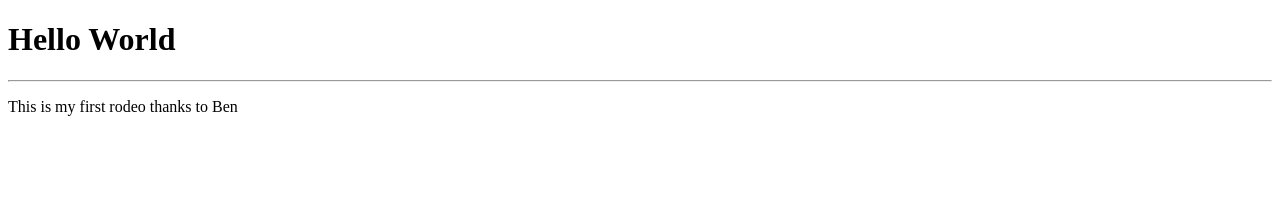
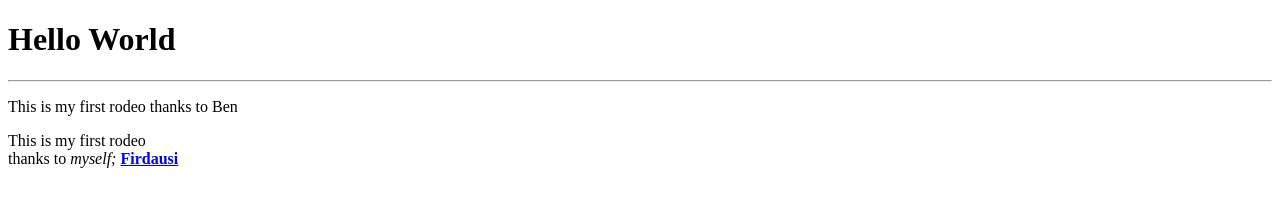
Before and after one commit to FirdausiAtta/New-folder, a plain HTML site: page index.html in a window 1280 px wide. Drawn offline with Linux system fonts and the light colour scheme.

Commit message:
Second Commit

```diff
--- a/index.html
+++ b/index.html
@@ -3,11 +3,12 @@
 <head>
     <meta charset="UTF-8">
     <meta name="viewport" content="width=device-width, initial-scale=1.0">
-    <title>Document</title>
+    <title>My First Website</title>
 </head>
 <body>
     <h1>Hello World</h1>
     <hr>
     <p>This is my first rodeo thanks to Ben</p>
+    <p>This is my first rodeo<br>thanks to <em>myself;</em> <a href="https://wa.me/qr/CCAR3RKFTLNWK1" ><strong>Firdausi</a></p>
 </body>
 </html>
```
